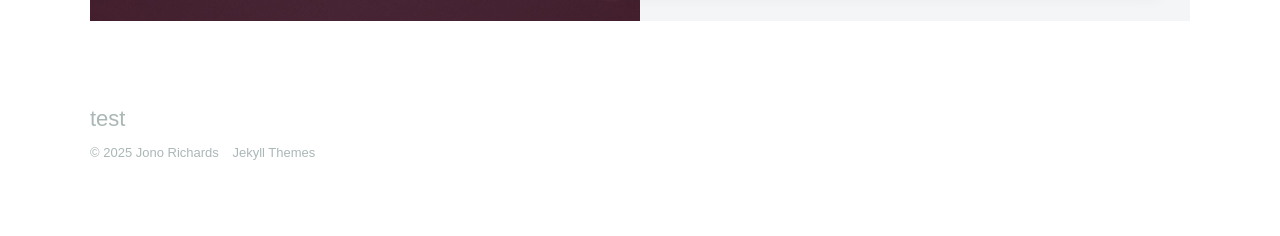
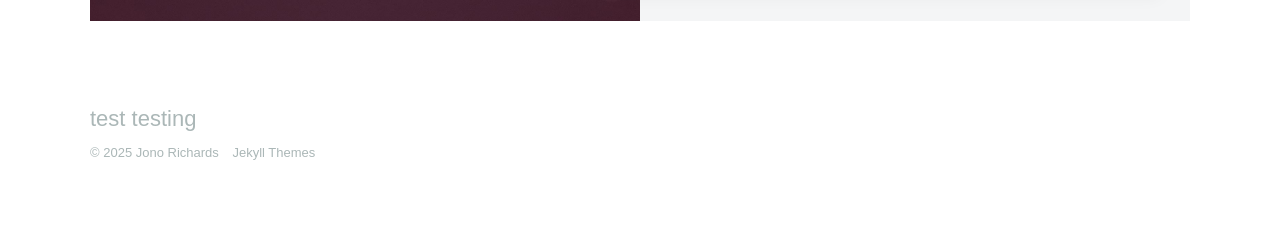
Before and after one commit to jonorichards/jonorichards.github.io, a Jekyll site: the page built from index.html, in a window 1280 px wide. Shown: the part 1093-1329 px from the top of the page. Built offline with Jekyll 4.4.1, drawn with Linux system fonts in a browser that asks for light colours; nearby versions of some CDN libraries; some web fonts are replaced.

Commit message:
Update settings.yml
tagline update

```diff
--- a/_data/settings.yml
+++ b/_data/settings.yml
@@ -18,7 +18,7 @@ menu_settings:
       url: '/contact'
 
 footer_settings:
-  footer_tagline: 'test'
+  footer_tagline: test testing
 
 hero_settings:
   overlay_opacity: 0.8
```
